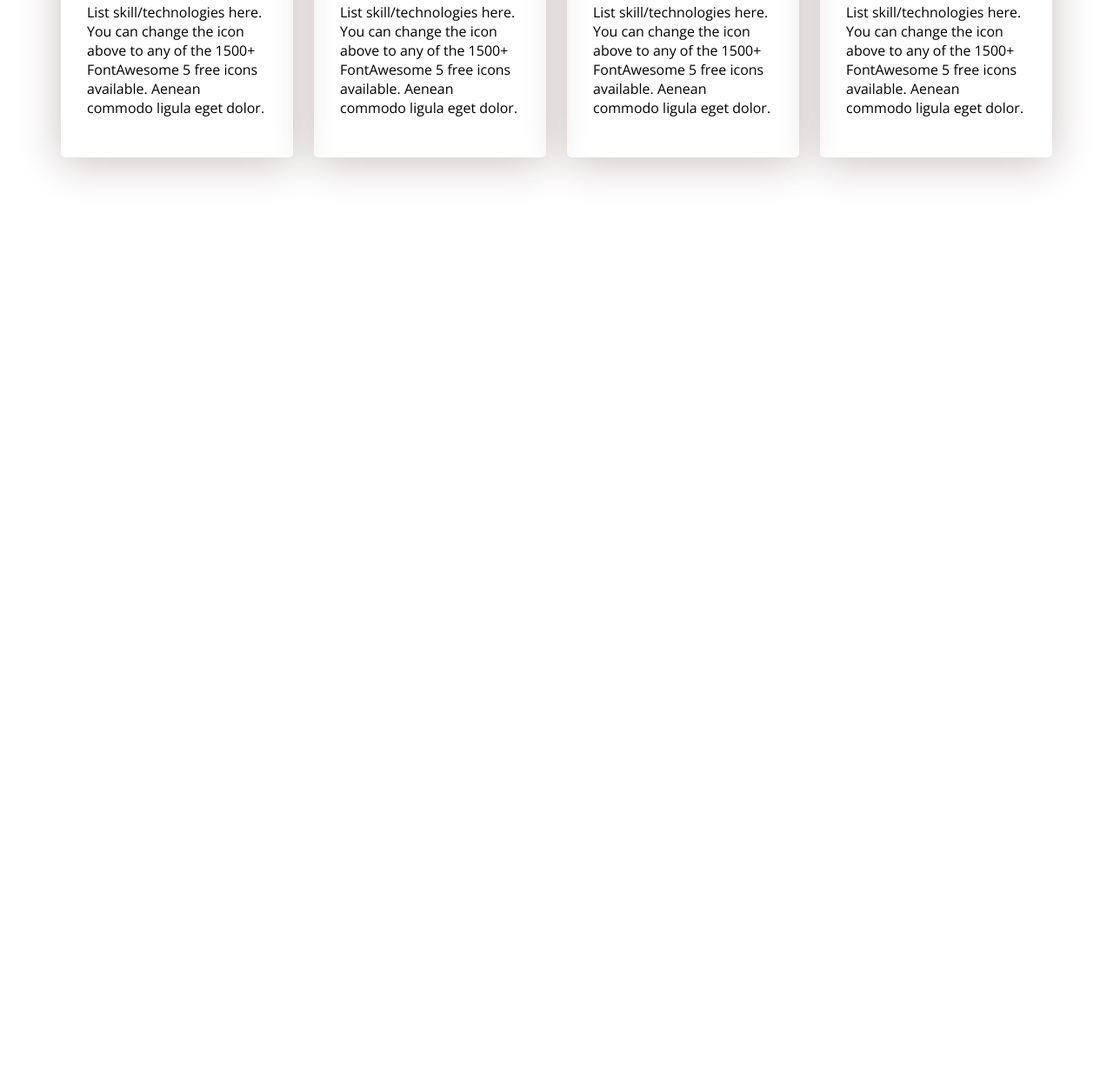
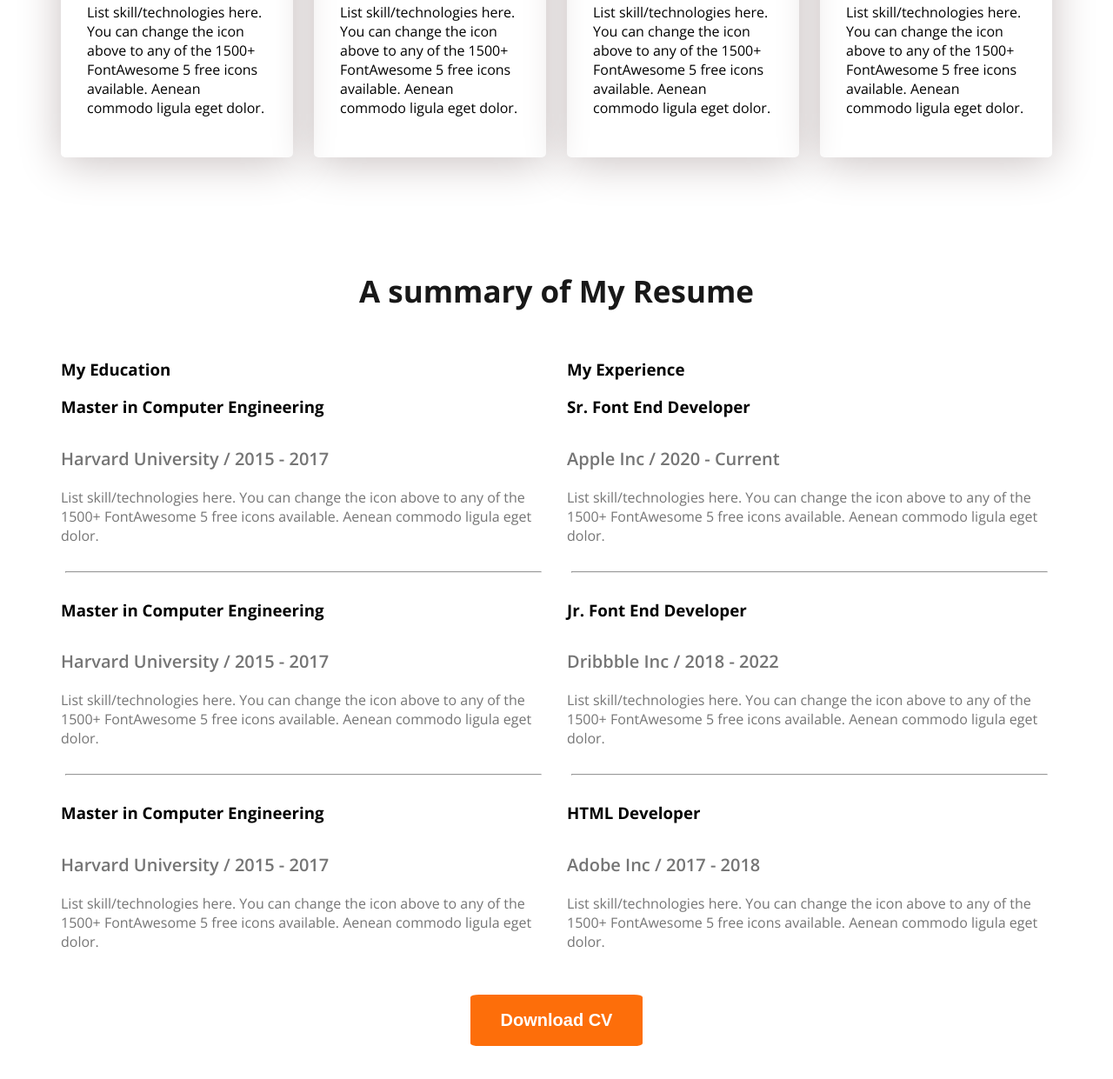
Before and after one commit to MollikaFaria06/portfolio-website, a plain HTML site: page index.html in a window 1280 px wide. Shown: the part 1966-3207 px from the top of the page at 87% size. Before the commit the page ends 2277 px from the top, so only its background shows below. Drawn offline with nearby package versions, Linux system fonts and the light colour scheme.

Commit message:
added resume section

```diff
--- a/index.html
+++ b/index.html
@@ -89,6 +89,63 @@
         </div>
        </div>
       </section>
+      <section class="resume">
+        <h3 class="section-title text-center">A summary of My Resume</h3>
+        <div class="resume-container">
+          <!-- .resume-column*2>h3.resume-column-title+.experience*3>h3.experience-title+h5.experience-sub-title+.experience-description -->
+         <div class="resume-column">
+          <h3 class="resume-column-title">My Education</h3>
+          <div class="experience">
+            <h3 class="experience-title">Master in Computer Engineering</h3>
+            <h5 class="experience-sub-title">Harvard University / 2015 - 2017</h5>
+            <div class="experience-description">List skill/technologies here. You can change the icon above
+              to any of the 1500+ FontAwesome 5 free icons available. Aenean commodo ligula eget dolor.</div>
+          </div>
+          <hr>
+          <div class="experience">
+            <h3 class="experience-title">Master in Computer Engineering</h3>
+            <h5 class="experience-sub-title">Harvard University / 2015 - 2017</h5>
+            <div class="experience-description">List skill/technologies here. You can change the icon above
+              to any of the 1500+ FontAwesome 5 free icons available. Aenean commodo ligula eget dolor.</div>
+          </div>
+          <hr>
+          <div class="experience">
+            <h3 class="experience-title">Master in Computer Engineering</h3>
+            <h5 class="experience-sub-title">Harvard University / 2015 - 2017</h5>
+            <div class="experience-description">List skill/technologies here. You can change the icon above
+              to any of the 1500+ FontAwesome 5 free icons available. Aenean commodo ligula eget dolor.</div>
+          </div>
+         </div>
+         <div class="resume-column">
+          <h3 class="resume-column-title">My Experience</h3>
+          <div class="experience">
+            <h3 class="experience-title">Sr. Font End Developer</h3>
+            <h5 class="experience-sub-title">Apple Inc / 2020 - Current</h5>
+            <div class="experience-description">List skill/technologies here. You can change the icon above
+              to any of the 1500+ FontAwesome 5 free icons available. Aenean commodo ligula eget dolor.</div>
+          </div>
+          <hr>
+          <div class="experience">
+            <h3 class="experience-title">Jr. Font End Developer</h3>
+            <h5 class="experience-sub-title">Dribbble Inc / 2018 - 2022</h5>
+            <div class="experience-description">List skill/technologies here. You can change the icon above
+              to any of the 1500+ FontAwesome 5 free icons available. Aenean commodo ligula eget dolor.</div>
+          </div>
+          <hr>
+          <div class="experience">
+            <h3 class="experience-title">HTML Developer</h3>
+            <h5 class="experience-sub-title">Adobe Inc / 2017 - 2018</h5>
+            <div class="experience-description">List skill/technologies here. You can change the icon above
+              to any of the 1500+ FontAwesome 5 free icons available. Aenean commodo ligula eget dolor.</div>
+          </div>
+         </div>
+
+        </div>
+        <div class="text-center resume-download-cv">
+
+          <button class="btn-primary">Download CV</button>
+        </div>
+      </section>
     </main>
     <footer></footer>
   </body>
--- a/styles/portfolio.css
+++ b/styles/portfolio.css
@@ -124,3 +124,23 @@ main section{
     border-radius: 5px;
     box-shadow: 0px 6px 50px 0px rgb(201, 193, 193);
 }
+/* resume section */
+.resume-container{
+    display: flex;
+    gap: 24px;
+}
+.experience-sub-title{
+    font-size: 20px;
+    font-weight: 600;
+    margin-bottom: 20px;
+}
+.experience-description, .experience-sub-title{
+    color: #757575;
+}
+.resume hr{
+    margin: 30px 5px;
+}
+
+.resume-download-cv{
+    margin-top: 50px;
+}
```
